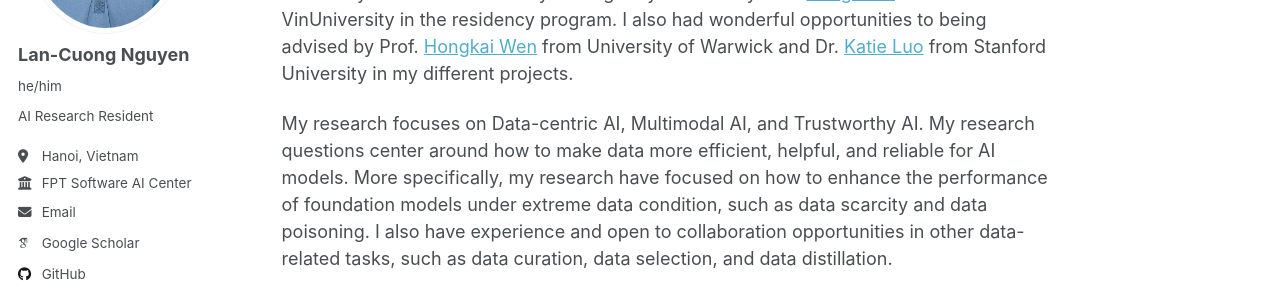
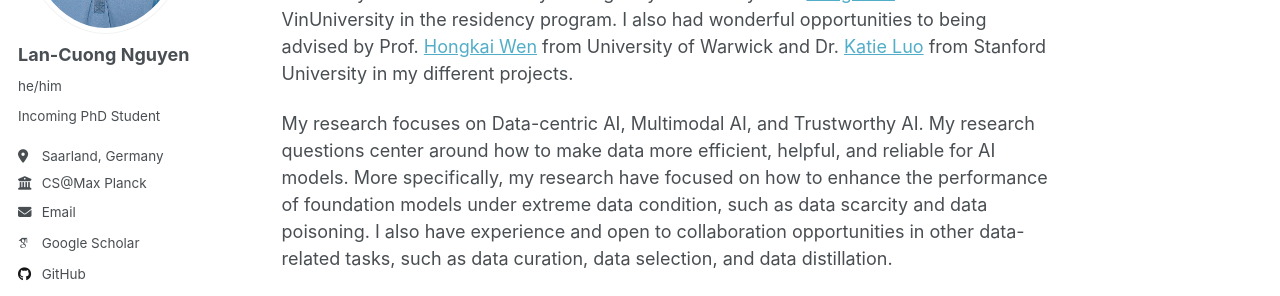
Before and after one commit to cuonglannguyen/cuonglannguyen.github.io, a Jekyll site: the page built from _pages/about.md, in a window 1280 px wide. Shown: the part 294-590 px from the top of the page. Built offline with Jekyll 4.4.1, drawn with Linux system fonts in a browser that asks for light colours; some web fonts are replaced.

Commit message:
update phd

```diff
--- a/_config.yml
+++ b/_config.yml
@@ -25,9 +25,9 @@ author:
   avatar           : "CuongNL8_CuongNguyenLan_Portrait2.jpg"
   name             : "Lan-Cuong Nguyen"
   pronouns         : he/him
-  bio              : "AI Research Resident"
-  location         : "Hanoi, Vietnam"
-  employer         : "FPT Software AI Center"
+  bio              : "Incoming PhD Student"
+  location         : "Saarland, Germany"
+  employer         : "CS@Max Planck"
   uri              : # URL
   email            : lancuongkhtn@gmail.com
 
```
